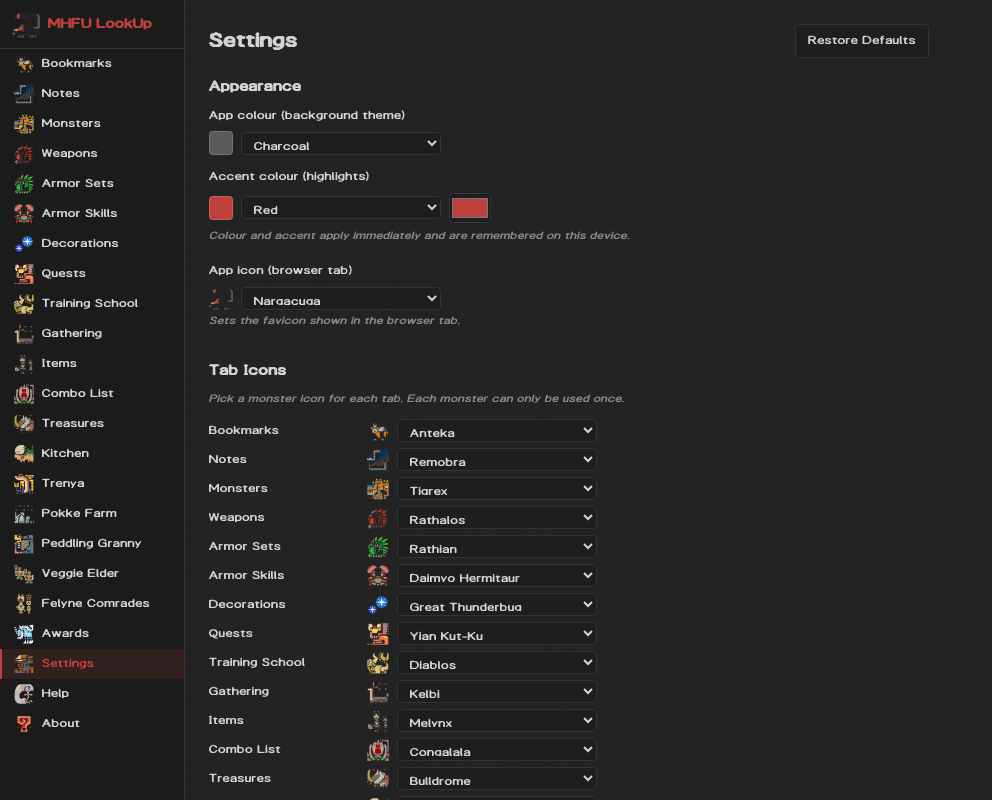
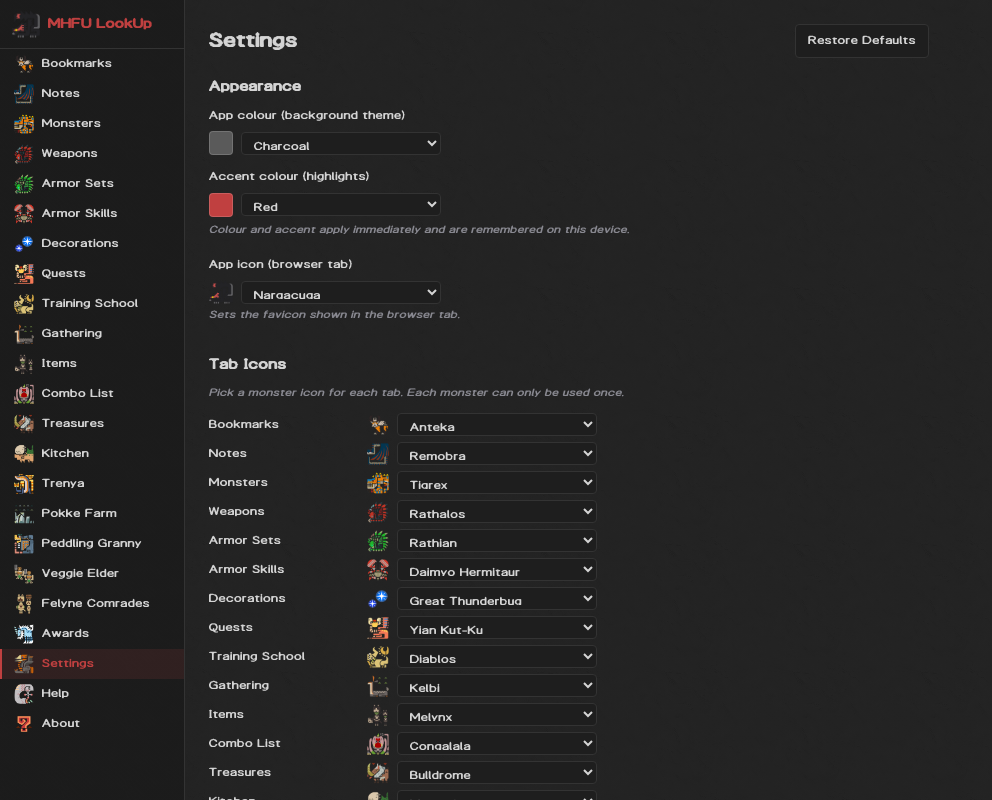
Before and after one commit to ArmoredRaven17/MHFU-LookUp-Test, a React (Vite) app in the folder web/: page /settings in a window 1280 px wide. Shown: the whole page, without its empty margins (0-992 px from the left). Built offline with nearby package versions, Linux system fonts and the light colour scheme.

Commit message:
Settings: remove custom accent color picker, presets only

```diff
--- a/web/src/pages/SettingsPage.tsx
+++ b/web/src/pages/SettingsPage.tsx
@@ -34,7 +34,7 @@ export default function SettingsPage() {
 
   const effectiveTabIcon = (tag: string) => tabIcons[tag] ?? TABS.find(t => t.path === tag)!.icon
   const surfaceSwatch = (COLOR_PRESETS.find(p => p.key === surface) ?? COLOR_PRESETS[0]).swatch
-  const accentSelectValue = COLOR_PRESETS.find(p => p.swatch.toLowerCase() === accent.toLowerCase())?.swatch ?? 'custom'
+  const accentSelectValue = (COLOR_PRESETS.find(p => p.swatch.toLowerCase() === accent.toLowerCase()) ?? COLOR_PRESETS[0]).swatch
 
   return (
     <div style={{ flex: 1, overflowY: 'auto', padding: 24, background: 'transparent' }}>
@@ -61,12 +61,9 @@ export default function SettingsPage() {
         <Label>Accent colour (highlights)</Label>
         <div style={{ display: 'flex', alignItems: 'center', gap: 8, flexWrap: 'wrap', marginBottom: 4 }}>
           <span style={{ width: 24, height: 24, borderRadius: 4, flexShrink: 0, background: accent, border: '1px solid rgba(255,255,255,0.15)' }} />
-          <select value={accentSelectValue} onChange={e => { if (e.target.value !== 'custom') chooseAccent(e.target.value) }} style={selStyle}>
-            <option value="custom">Custom…</option>
+          <select value={accentSelectValue} onChange={e => chooseAccent(e.target.value)} style={selStyle}>
             {COLOR_PRESETS.map(p => <option key={p.key} value={p.swatch}>{p.name}</option>)}
           </select>
-          <input type="color" value={accent} onChange={e => chooseAccent(e.target.value)} title="Custom accent colour"
-                 style={{ width: 42, height: 30, padding: 0, border: '1px solid var(--border)', borderRadius: 4, background: 'var(--surface)', cursor: 'pointer' }} />
         </div>
         <Hint>Colour and accent apply immediately and are remembered on this device.</Hint>
 
```
